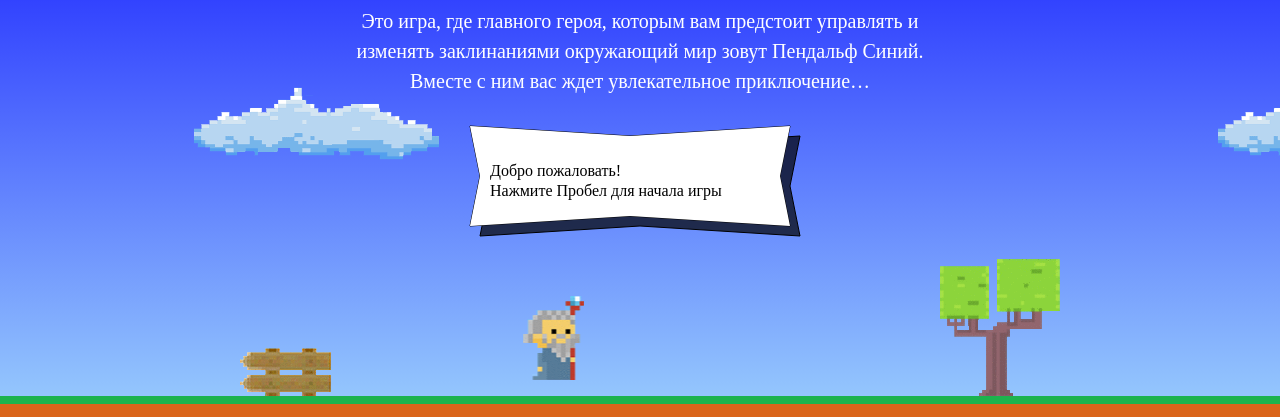
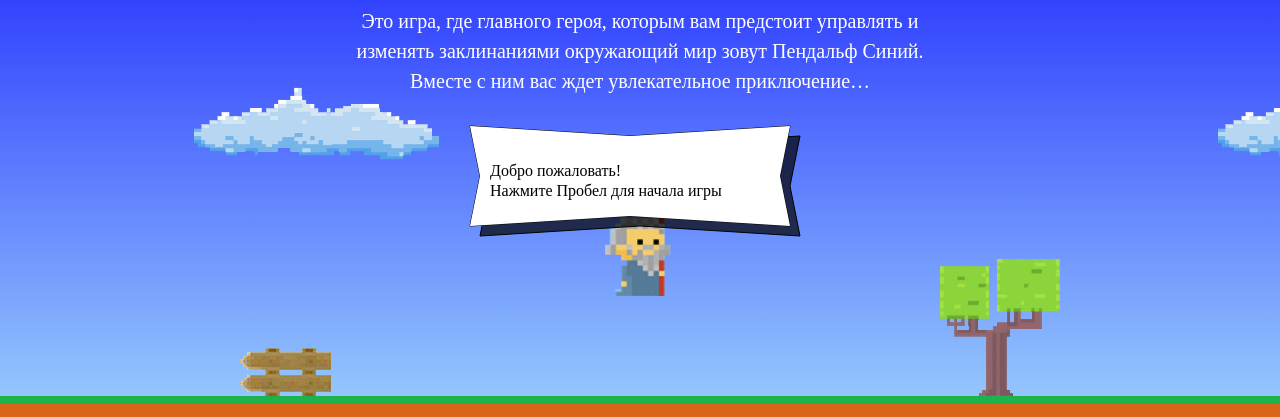
Before and after one commit to leonidsmirnov21/445713-code-and-magick, a website: page index.html in a window 1280 px wide. Shown: the part 203-620 px from the top of the page. Drawn offline with Linux system fonts and the light colour scheme; a web font is replaced by a local one.

Commit message:
add new js file in the index.html and test the game

```diff
--- a/index.html
+++ b/index.html
@@ -181,6 +181,7 @@
   </div>
 </template>
 
+<script src="js/script.js"></script>
 <script src="js/game.js"></script>
 
 </body>
--- /dev/null
+++ b/js/script.js
@@ -0,0 +1,18 @@
+var fireballSize = 22;
+var getFireballSpeed = function (left) {
+  if (left) {
+    return 5;
+  }
+  return 2;
+};
+var wizardSpeed = 3;
+var wizardWidth = 70;
+var getWizardHeight = function () {
+  return 1.337 * wizardWidth;
+};
+var getWizardX = function (width) {
+  return width / 2 - wizardWidth / 2;
+};
+var getWizardY = function (height) {
+  return height / 3 * 2 - getWizardHeight();
+};
```
